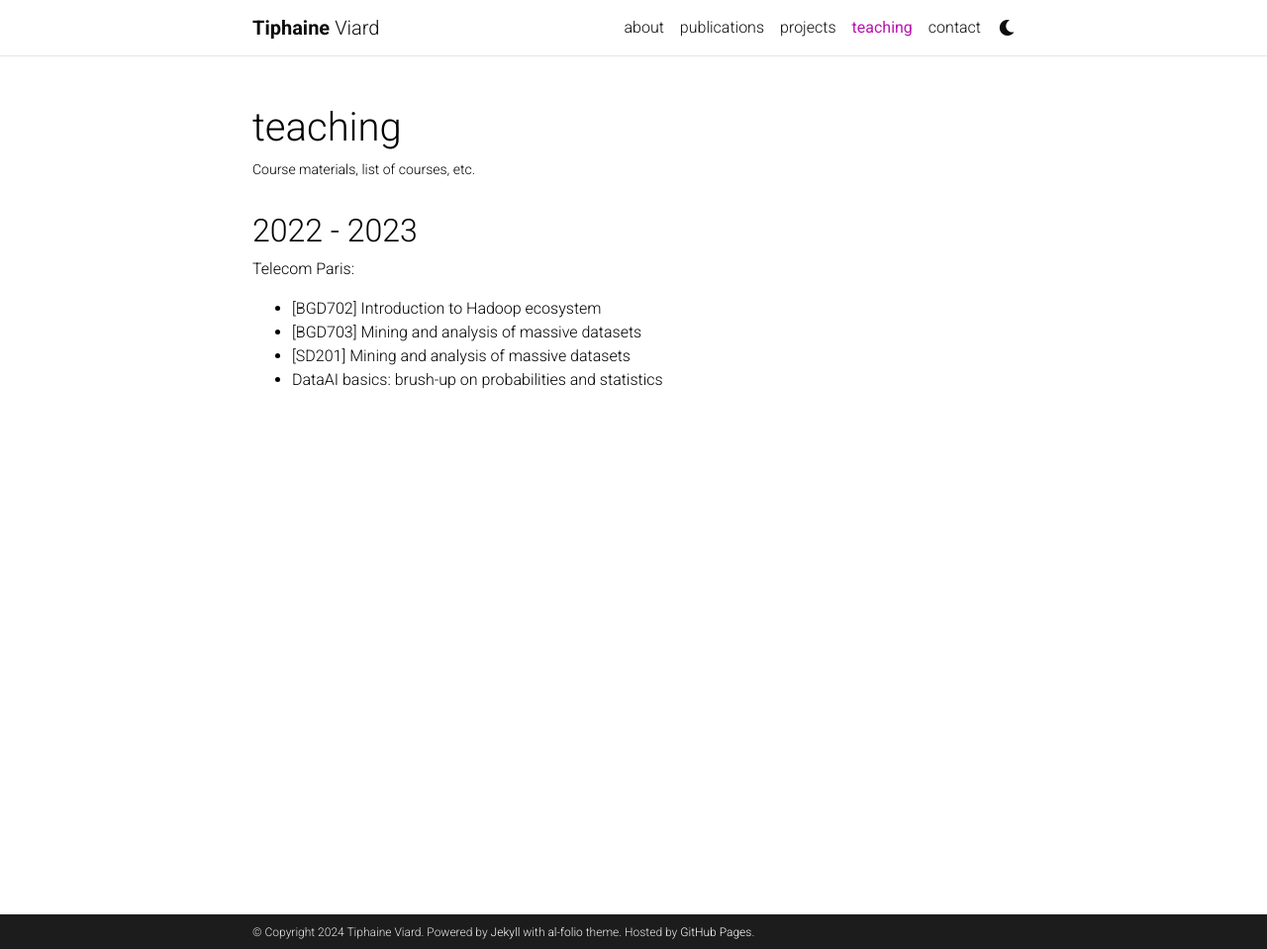
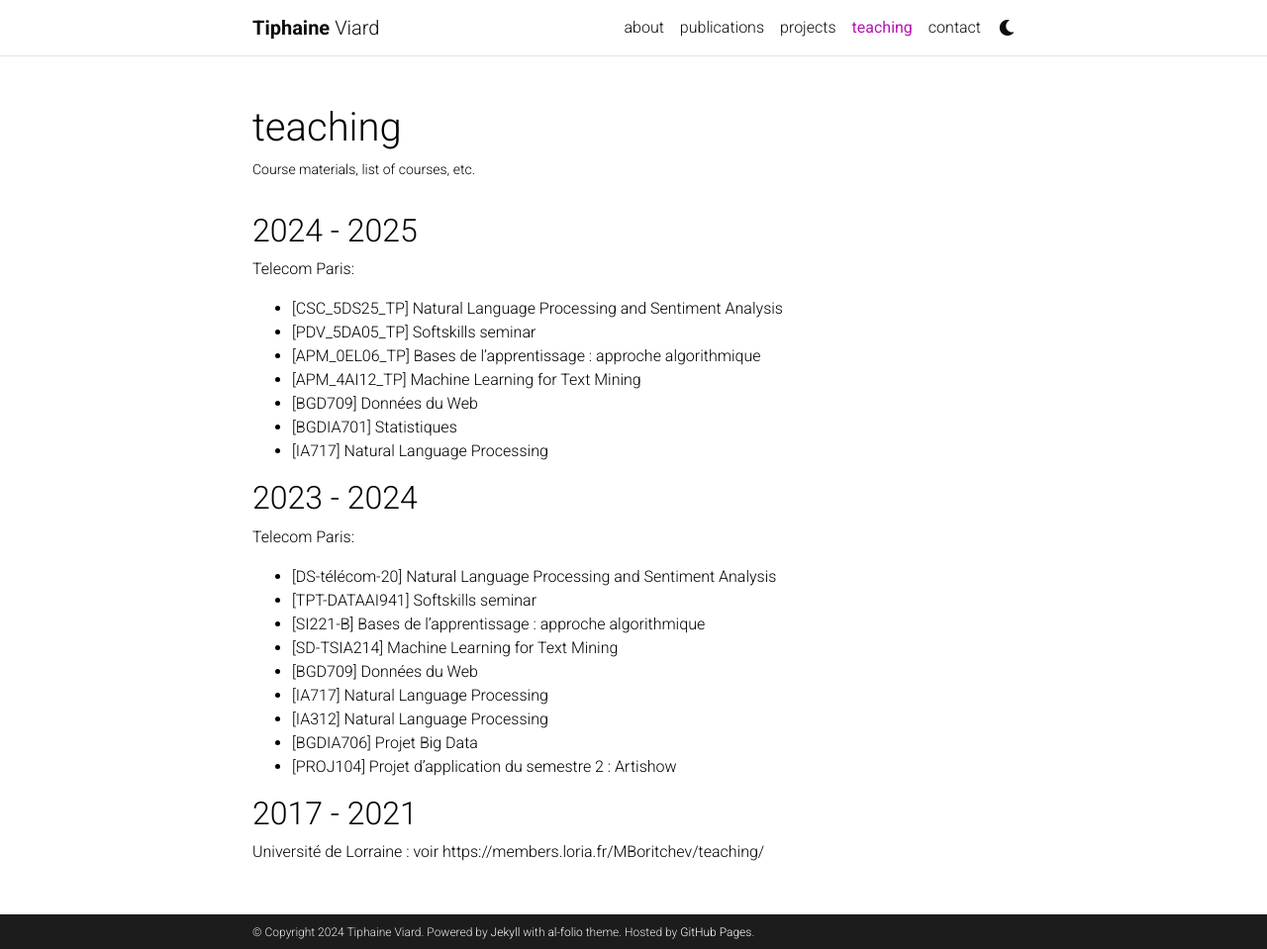
Before and after one commit to MBoritchev/page-perso-TP, a Jekyll site: the page built from _pages/teaching.md, in a window 1280 px wide and 959 px high. Shown: the whole window at 99% size. Built offline with Jekyll 4.4.1, drawn with Linux system fonts in a browser that asks for light colours; comment, search, counter and statistics services are not loaded; a style sheet for code colours, icons or effects is not loaded.

Commit message:
Updated about and teaching

```diff
--- a/_pages/teaching.md
+++ b/_pages/teaching.md
@@ -7,10 +7,31 @@ nav: true
 nav_order: 5
 ---
 
-## 2022 - 2023
+## 2024 - 2025
 
 Telecom Paris:
- - [BGD702] Introduction to Hadoop ecosystem
- - [BGD703] Mining and analysis of massive datasets
- - [SD201] Mining and analysis of massive datasets
- - DataAI basics: brush-up on probabilities and statistics
+ - [CSC_5DS25_TP] Natural Language Processing and Sentiment Analysis
+ - [PDV_5DA05_TP] Softskills seminar
+ - [APM_0EL06_TP] Bases de l'apprentissage : approche algorithmique
+ - [APM_4AI12_TP] Machine Learning for Text Mining
+ - [BGD709] Données du Web
+ - [BGDIA701] Statistiques
+ - [IA717] Natural Language Processing
+
+## 2023 - 2024
+
+Telecom Paris:
+ - [DS-télécom-20] Natural Language Processing and Sentiment Analysis
+ - [TPT-DATAAI941] Softskills seminar
+ - [SI221-B] Bases de l'apprentissage : approche algorithmique
+ - [SD-TSIA214] Machine Learning for Text Mining
+ - [BGD709] Données du Web
+ - [IA717] Natural Language Processing
+ - [IA312] Natural Language Processing
+ - [BGDIA706] Projet Big Data
+ - [PROJ104] Projet d'application du semestre 2 : Artishow
+
+
+## 2017 - 2021
+
+Université de Lorraine : voir https://members.loria.fr/MBoritchev/teaching/
```
Also changed, not shown: _pages/about.md (+1 -1 lines).
